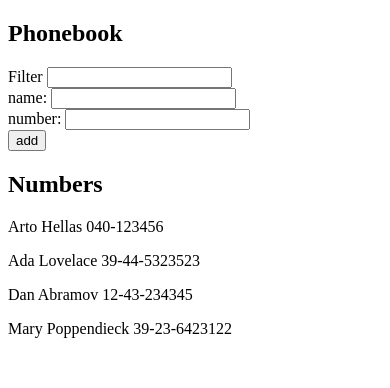
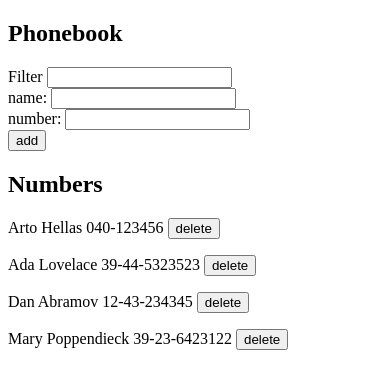
Before and after one commit to Alcibiades92/UoH-FullStack-MOOC, a React (Vite) app in the folder Part2/phonebook/: page / in a window 390 px wide. Shown: the top 388 px of the page. Built offline with nearby package versions, Linux system fonts and the light colour scheme; data requests are answered from the project's data file.

Commit message:
Add 2.12-2.15 , Phonebook steps 7-10

```diff
--- a/Part2/phonebook/src/App.jsx
+++ b/Part2/phonebook/src/App.jsx
@@ -1,7 +1,8 @@
 import { useState, useEffect } from "react";
 import Persons from "./components/Persons.jsx";
 import PersonForm from "./components/PersonForm.jsx";
-import axios from "axios";
+// import axios from "axios";
+import requests from "./services/requests.js";
 
 const App = () => {
   const [persons, setPersons] = useState([]);
@@ -20,23 +21,48 @@ const App = () => {
   };
   const handleSubmit = (event) => {
     event.preventDefault();
+    let k = 0;
     const newObj = { name: newName, number: newNumber };
     if (persons.some((person) => person.name === newName)) {
-      window.alert(`${newName} is already added to phonebook`);
-      return;
+      const personUpdate = persons.find((person) => person.name === newName);
+      const idPerson = personUpdate.id;
+
+      const newPersonUpdate = { ...personUpdate, number: newNumber };
+
+      if (
+        window.confirm(
+          `${newName} is already added to phonebook.Do you want to update the old number?`
+        )
+      ) {
+        requests.update(idPerson, newPersonUpdate).then((response) => {
+          setPersons(persons.map((p) => (p.id === idPerson ? response : p)));
+        });
+        return;
+      }
     }
-    setPersons(persons.concat(newObj));
-    setNewName("");
-    setNewNumber("");
+
+    requests.add(newObj).then((person) => {
+      setPersons(persons.concat(person));
+      console.log(person);
+      setNewName("");
+      setNewNumber("");
+    });
   };
+
   // useEffect(hook, []);
   const hook = () => {
-    const promise = axios.get("http://localhost:3002/persons");
-    promise.then((response) => {
-      setPersons(response.data);
+    requests.getAll().then((people) => {
+      setPersons(people);
     });
   };
   useEffect(hook, []);
+
+  const handleDelete = (id) => {
+    // const toDelete = persons.filter((person) => person.id);
+
+    requests.deletion(id);
+    setPersons(persons.filter((person) => person.id !== id));
+  };
 
   return (
     <div>
@@ -53,7 +79,11 @@ const App = () => {
         handleSubmit={handleSubmit}
       />
       <h2>Numbers</h2>
-      <Persons persons={persons} inputFilter={inputFilter} />
+      <Persons
+        persons={persons}
+        inputFilter={inputFilter}
+        clickDelete={handleDelete}
+      />
     </div>
   );
 };
--- a/Part2/phonebook/src/components/Persons.jsx
+++ b/Part2/phonebook/src/components/Persons.jsx
@@ -1,21 +1,33 @@
-const Persons = ({ persons, inputFilter }) => {
+const Persons = ({ persons, inputFilter, clickDelete }) => {
+  const DeletePerson = (person) => {
+    if (window.confirm(`Want to delete ${person.name}?`)) {
+      clickDelete(person.id);
+    }
+  };
+
   return (
     <div>
       {!inputFilter
-        ? persons.map((person) => <Person person={person} key={person.name} />)
+        ? persons.map((person) => (
+            <Person person={person} key={person.id} onClick={DeletePerson} />
+          ))
         : persons
             .filter((person) =>
               person.name.toLowerCase().includes(inputFilter.toLowerCase())
             )
-            .map((person) => <Person person={person} key={person.name} />)}
+            .map((person) => (
+              <Person person={person} key={person.id} onClick={DeletePerson} />
+            ))}
     </div>
   );
 };
 
-const Person = ({ person }) => {
+const Person = ({ person, onClick }) => {
   return (
     <p>
       {person.name} {person.number}
+      {"                "}
+      <button onClick={() => onClick(person)}>delete</button>
     </p>
   );
 };
--- /dev/null
+++ b/Part2/phonebook/src/services/requests.js
@@ -0,0 +1,28 @@
+import axios from "axios";
+const baseUrl = "http://localhost:3002/persons";
+const add = (newObj) => {
+  const request = axios.post(baseUrl, newObj);
+  return request.then((response) => response.data);
+};
+
+const getAll = () => {
+  const request = axios.get(baseUrl);
+  return request.then((response) => response.data);
+};
+
+const deletion = (id) => {
+  const request = axios.delete(`${baseUrl}/${id}`);
+
+  return request.then((response) => response);
+};
+
+const update = (id, newObject) => {
+  const request = axios.put(`${baseUrl}/${id}`, newObject);
+  return request.then((response) => response.data);
+};
+export default {
+  add,
+  getAll,
+  deletion,
+  update,
+};
```
